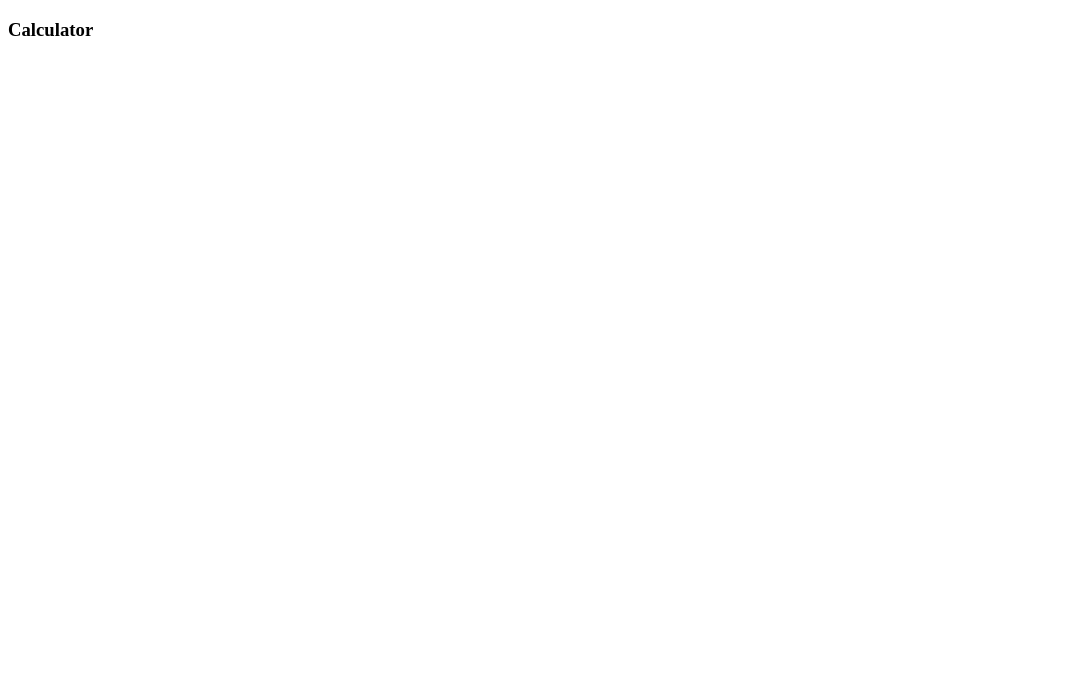
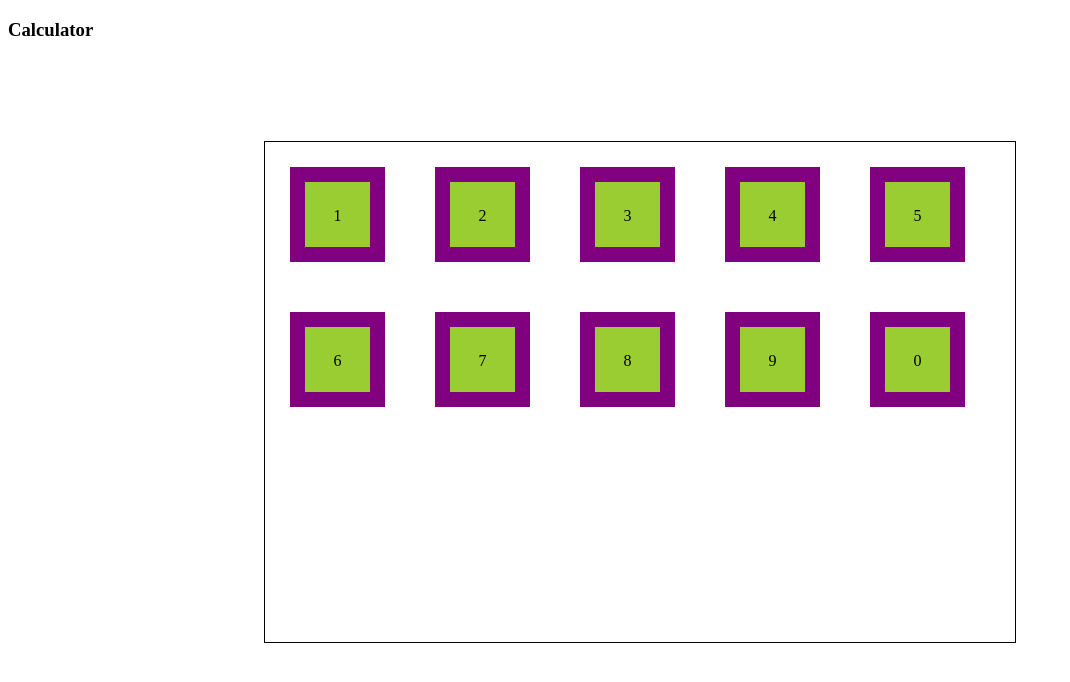
Before and after one commit to msespos/calculator, a plain HTML site: page index.html in a window 1280 px wide. Shown: the whole page, without its empty margins (0-1070 px from the left). Drawn offline with Linux system fonts and the light colour scheme.

Commit message:
Add non-functional test buttons

```diff
--- a/index.html
+++ b/index.html
@@ -4,15 +4,48 @@
         <meta charset ="UTF-8">
         <title>Calculator</title>
         <style>
+            #container {
+                height: 500px;
+                width: 750px;
+                margin: 100px auto;
+                border: 0.5px solid black;
+            }
+            #calcDisplay {
+                margin: 50px;
+                border: 1px solid black;
+            }
+            .calcButton {
+                background-color: yellowgreen;
+                width: 15px;
+                height: 15px;
+                border: 15px solid purple;
+                padding: 25px;
+                margin: 25px;
+                text-align: center;
+                float: left;
+            }
         </style>
     </head>
     <body>
         <h3>Calculator</h3>
+        <div id="container">
+            <div class="calcButton">1</div>
+            <div class="calcButton">2</div>
+            <div class="calcButton">3</div>
+            <div class="calcButton">4</div>
+            <div class="calcButton">5</div>
+            <div class="calcButton">6</div>
+            <div class="calcButton">7</div>
+            <div class="calcButton">8</div>
+            <div class="calcButton">9</div>
+            <div class="calcButton">0</div>
+        </div>
         <script>
             let add = (a, b) => a + b;
             let subtract = (a, b) => a - b;
             let multiply = (a, b) => a * b;
             let divide = (a, b) => a / b;
+            let operate = (operator, a, b) => operator(a, b);
         </script>
     </body>
 </html>
```
